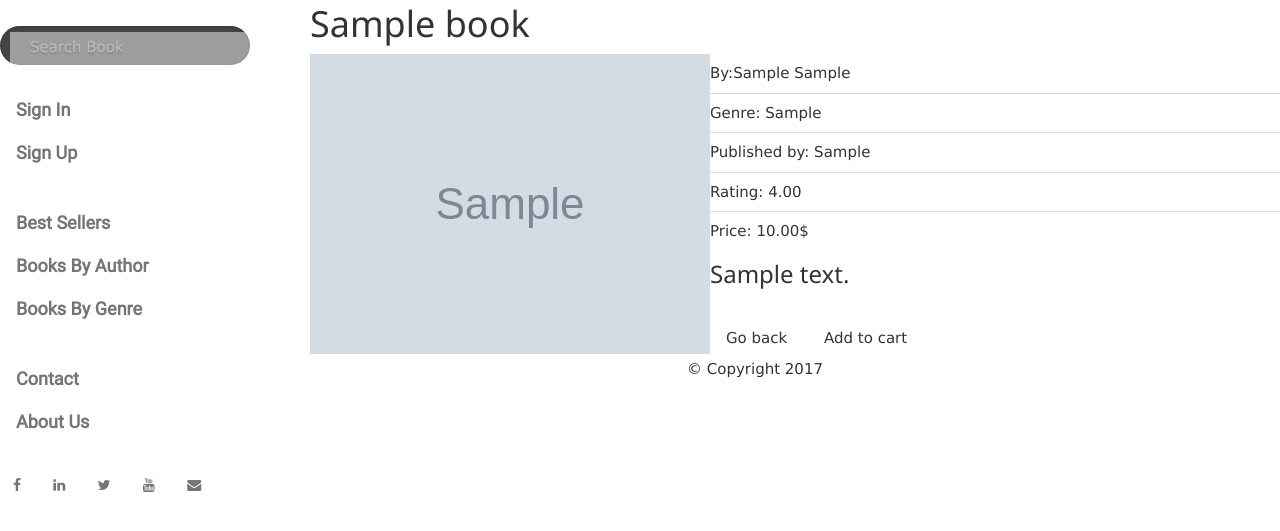
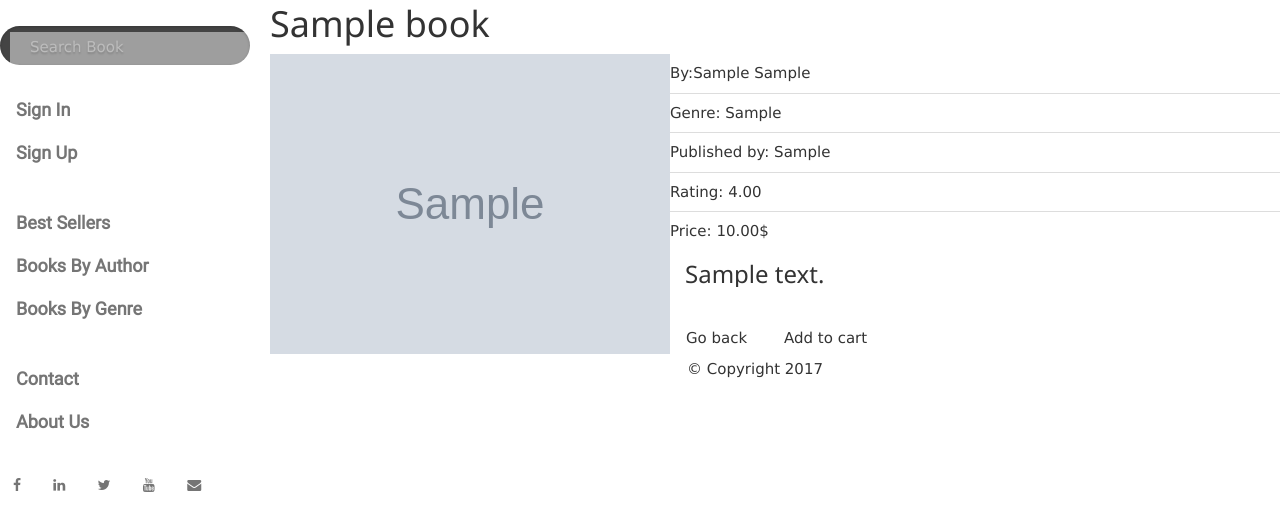
Before and after one commit to R4il/TheBookstore, a Django app: page /books/1/ in a window 1280 px wide. Shown: the part 52-583 px from the top of the page. Run offline with Django 3.2, Linux system fonts and the light colour scheme; tables that the repository leaves empty hold one stand-in row (values such as "Sample post"); grey boxes marked "Sample" are stand-in pictures; some libraries are stand-ins or nearby versions; some web fonts are replaced; grey boxes are pictures that could not be loaded.

Commit message:
Removed uneeded link and minor style change

```diff
--- a/books/templates/books/authorDetails.html
+++ b/books/templates/books/authorDetails.html
@@ -10,7 +10,7 @@
 <div style="padding-left:80px">
     <h1>{{book.title}}</h1>
         <div>
-            <a href="/author/{{author.id}}">{{author.first}} {{author.last}}</a>
+            <h1>{{author.first}} {{author.last}}</h1>
              <h3>
                 {{author.about}}
             </h3>
--- a/books/templates/books/booksDetails.html
+++ b/books/templates/books/booksDetails.html
@@ -7,7 +7,7 @@
 {% block title %} Book details: {% endblock %}
 
 {% block content %}
-<div style="padding-left:80px">
+<div style="padding-left:40px">
     <h1>{{book.title}}</h1>
         <div>
             <img src="/static/covers/{{ book.cover }}" class=".w3-image" style="float:left" />
@@ -20,12 +20,11 @@
                 <li>Price: {{book.price}}$</li>
             </ul>
         </div>
-    <h3>
+    <h3 style="padding-left:15px; overflow:hidden">
         {{book.about}}
     </h3>
     <div>&nbsp;</div>
     <a href="#" class="w3-bar-item w3-button" onClick="javascript:history.go(-1);">Go back</a>
     <a href="#" class="w3-bar-item w3-button" >Add to cart</a>
-
 </div>
 {% endblock %}
```
